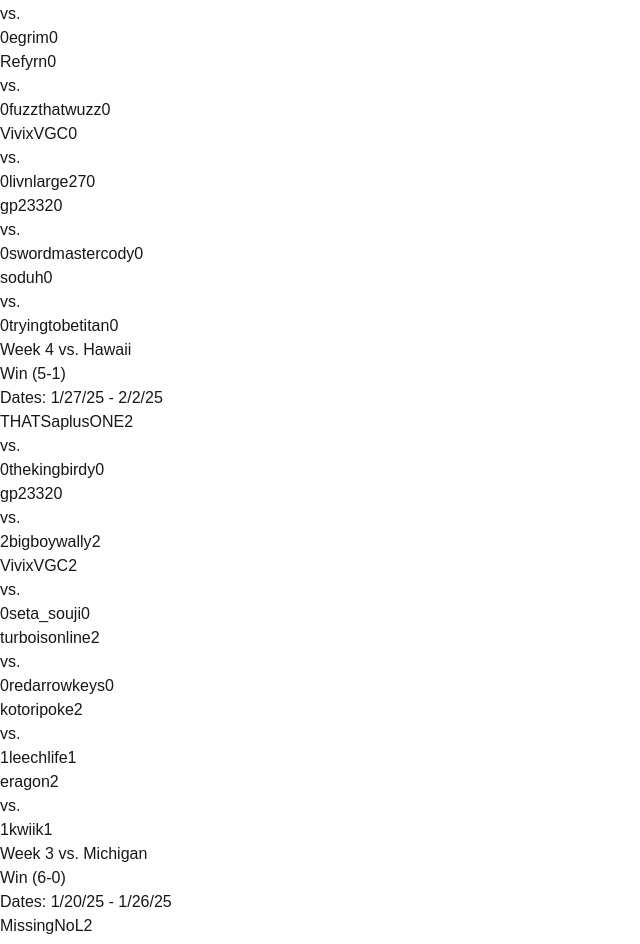
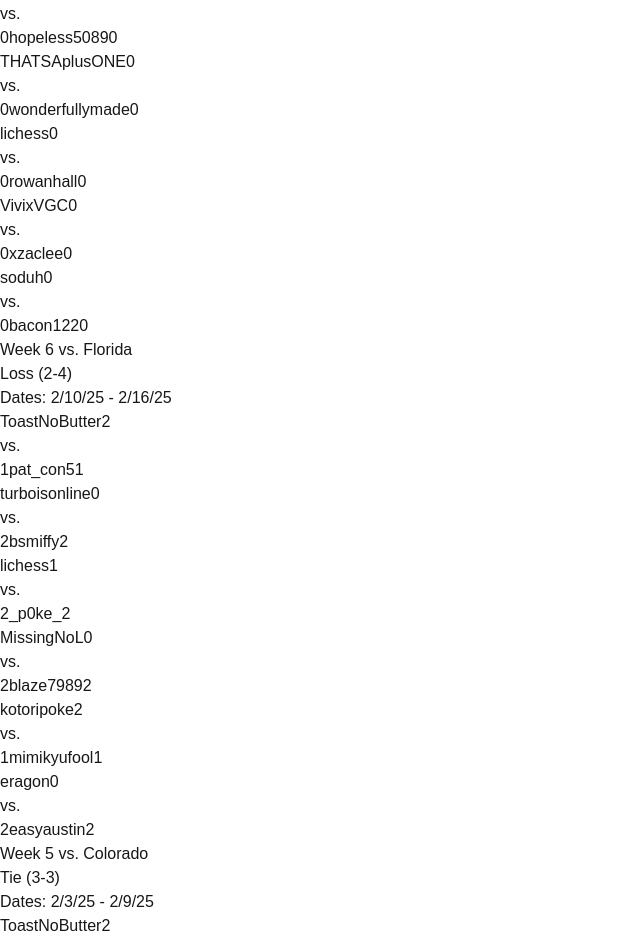
Before and after one commit to norcalvgc/norcal-uspl, a Next.js app: page / in a window 1280 px wide. Shown: the part 946-1890 px from the top of the page, without its empty margins (0-640 px from the left). Built offline with nearby package versions, Linux system fonts and the light colour scheme.

Commit message:
Update Week 5-7

```diff
--- a/src/app/data/players.tsx
+++ b/src/app/data/players.tsx
@@ -65,8 +65,8 @@
       {
         name: "Season 4",
         year: 2025,
-        matchRecord: "1-0",
-        battleRecord: "2-0",
+        matchRecord: "2-0",
+        battleRecord: "4-1",
       },
       {
         name: "Season 3",
@@ -183,8 +183,8 @@
       {
         name: "Season 4",
         year: 2025,
-        matchRecord: "1-1",
-        battleRecord: "2-3",
+        matchRecord: "2-1",
+        battleRecord: "4-4",
       },
     ]
   },
@@ -264,8 +264,8 @@
       {
         name: "Season 4",
         year: 2025,
-        matchRecord: "3-0",
-        battleRecord: "6-1",
+        matchRecord: "4-0",
+        battleRecord: "8-2",
       },
     ]
   },
@@ -277,8 +277,8 @@
       {
         name: "Season 4",
         year: 2025,
-        matchRecord: "0-0",
-        battleRecord: "0-0",
+        matchRecord: "0-1",
+        battleRecord: "1-2",
       },
       {
         name: "Season 3",
@@ -313,8 +313,8 @@
       {
         name: "Season 4",
         year: 2025,
-        matchRecord: "1-2",
-        battleRecord: "4-4",
+        matchRecord: "1-3",
+        battleRecord: "4-6",
       },
     ]
   },
@@ -398,8 +398,8 @@
       {
         name: "Season 4",
         year: 2025,
-        matchRecord: "0-0",
-        battleRecord: "0-0",
+        matchRecord: "0-1",
+        battleRecord: "0-2",
       },
     ]
   },
@@ -508,8 +508,8 @@
       {
         name: "Season 4",
         year: 2025,
-        matchRecord: "0-1",
-        battleRecord: "0-2",
+        matchRecord: "0-2",
+        battleRecord: "0-4",
       },
     ]
   },
@@ -549,8 +549,8 @@
       {
         name: "Season 4",
         year: 2025,
-        matchRecord: "2-1",
-        battleRecord: "5-3",
+        matchRecord: "4-1",
+        battleRecord: "9-4",
       },
       {
         name: "Season 3",
@@ -578,8 +578,8 @@
       {
         name: "Season 4",
         year: 2025,
-        matchRecord: "3-0",
-        battleRecord: "6-1",
+        matchRecord: "3-1",
+        battleRecord: "6-3",
       },
       {
         name: "Season 3",
@@ -599,8 +599,8 @@
       {
         name: "Season 4",
         year: 2025,
-        matchRecord: "2-1",
-        battleRecord: "5-3",
+        matchRecord: "2-2",
+        battleRecord: "5-5",
       },
     ]
   },
--- a/src/app/page.tsx
+++ b/src/app/page.tsx
@@ -62,7 +62,7 @@
               <div>
                 <h3 className="text-lg font-semibold mb-3 text-gray-800">Standing</h3>
                 <div className="grid gap-2">
-                  <p>Regular Season: 3-0-1</p>
+                  <p>Regular Season: 3-1-2</p>
                 </div>
               </div>
             </div>
@@ -97,52 +97,156 @@
         </section>
 
         <section className="w-full">
-          <h2 className="text-xl md:text-3xl font-bold text-center bg-gray-900 text-white py-3 rounded-t-lg">Week 5 vs. Colorado</h2>
+          <h2 className="text-xl md:text-3xl font-bold text-center bg-gray-900 text-white py-3 rounded-t-lg">Week 7 vs. Georgia</h2>
           <div className="bg-white shadow-md rounded-b-lg p-6 hover:shadow-lg transition-shadow">
-            {/* <p className="text-green-600 font-semibold mb-2">Win (5-1)</p> */}
-            <p className="text-gray-600 text-sm mb-4">Dates: 2/3/25 - 2/9/25</p>
+            {/* <p className="text-gray-600 font-semibold mb-2">Loss (2-4)</p> */}
+            <p className="text-gray-600 text-sm mb-4">Dates: 2/17/25 - 2/23/25</p>
             <div className="divide-y divide-gray-200">
               <MatchRow
-                norcalPlayer="ToastNoButter"
+                norcalPlayer="gp2332"
                 norcalScore={0}
-                opponentPlayer="miyagissbm"
+                opponentPlayer="dimsunlight"
                 opponentScore={0}
                 // isWin={true}
               />
               <MatchRow
-                norcalPlayer="Bobjoecarl"
+                norcalPlayer="eragon"
                 norcalScore={0}
-                opponentPlayer="egrim"
+                opponentPlayer="hopeless5089"
                 opponentScore={0}
                 // isLoss={true}
               />
               <MatchRow
-                norcalPlayer="Refyrn"
+                norcalPlayer="THATSAplusONE"
                 norcalScore={0}
-                opponentPlayer="fuzzthatwuzz"
+                opponentPlayer="wonderfullymade"
                 opponentScore={0}
-                // isWin={true}
+                // isLoss={true}
+              />
+              <MatchRow
+                norcalPlayer="lichess"
+                norcalScore={0}
+                opponentPlayer="rowanhall"
+                opponentScore={0}
+                // isLoss={true}
               />
               <MatchRow
                 norcalPlayer="VivixVGC"
                 norcalScore={0}
-                opponentPlayer="livnlarge27"
-                opponentScore={0}
-                // isWin={true}
-              />
-              <MatchRow
-                norcalPlayer="gp2332"
-                norcalScore={0}
-                opponentPlayer="swordmastercody"
+                opponentPlayer="xzaclee"
                 opponentScore={0}
                 // isWin={true}
               />
               <MatchRow
                 norcalPlayer="soduh"
                 norcalScore={0}
+                opponentPlayer="bacon122"
+                opponentScore={0}
+                // isLoss={true}
+              />
+            </div>
+          </div>
+        </section>
+
+        <section className="w-full">
+          <h2 className="text-xl md:text-3xl font-bold text-center bg-gray-900 text-white py-3 rounded-t-lg">Week 6 vs. Florida</h2>
+          <div className="bg-white shadow-md rounded-b-lg p-6 hover:shadow-lg transition-shadow">
+            <p className="text-gray-600 font-semibold mb-2">Loss (2-4)</p>
+            <p className="text-gray-600 text-sm mb-4">Dates: 2/10/25 - 2/16/25</p>
+            <div className="divide-y divide-gray-200">
+              <MatchRow
+                norcalPlayer="ToastNoButter"
+                norcalScore={2}
+                opponentPlayer="pat_con5"
+                opponentScore={1}
+                isWin={true}
+              />
+              <MatchRow
+                norcalPlayer="turboisonline"
+                norcalScore={0}
+                opponentPlayer="bsmiffy"
+                opponentScore={2}
+                isLoss={true}
+              />
+              <MatchRow
+                norcalPlayer="lichess"
+                norcalScore={1}
+                opponentPlayer="_p0ke_"
+                opponentScore={2}
+                isLoss={true}
+              />
+              <MatchRow
+                norcalPlayer="MissingNoL"
+                norcalScore={0}
+                opponentPlayer="blaze7989"
+                opponentScore={2}
+                isLoss={true}
+              />
+              <MatchRow
+                norcalPlayer="kotoripoke"
+                norcalScore={2}
+                opponentPlayer="mimikyufool"
+                opponentScore={1}
+                isWin={true}
+              />
+              <MatchRow
+                norcalPlayer="eragon"
+                norcalScore={0}
+                opponentPlayer="easyaustin"
+                opponentScore={2}
+                isLoss={true}
+              />
+            </div>
+          </div>
+        </section>
+
+        <section className="w-full">
+          <h2 className="text-xl md:text-3xl font-bold text-center bg-gray-900 text-white py-3 rounded-t-lg">Week 5 vs. Colorado</h2>
+          <div className="bg-white shadow-md rounded-b-lg p-6 hover:shadow-lg transition-shadow">
+            <p className="text-gray-600 font-semibold mb-2">Tie (3-3)</p>
+            <p className="text-gray-600 text-sm mb-4">Dates: 2/3/25 - 2/9/25</p>
+            <div className="divide-y divide-gray-200">
+              <MatchRow
+                norcalPlayer="ToastNoButter"
+                norcalScore={2}
+                opponentPlayer="miyagissbm"
+                opponentScore={0}
+                isWin={true}
+              />
+              <MatchRow
+                norcalPlayer="Bobjoecarl"
+                norcalScore={2}
+                opponentPlayer="egrim"
+                opponentScore={1}
+                isWin={true}
+              />
+              <MatchRow
+                norcalPlayer="Refyrn"
+                norcalScore={0}
+                opponentPlayer="fuzzthatwuzz"
+                opponentScore={2}
+                isLoss={true}
+              />
+              <MatchRow
+                norcalPlayer="VivixVGC"
+                norcalScore={0}
+                opponentPlayer="livnlarge27"
+                opponentScore={2}
+                isLoss={true}
+              />
+              <MatchRow
+                norcalPlayer="gp2332"
+                norcalScore={2}
+                opponentPlayer="swordmastercody"
+                opponentScore={1}
+                isWin={true}
+              />
+              <MatchRow
+                norcalPlayer="soduh"
+                norcalScore={0}
                 opponentPlayer="tryingtobetitan"
-                opponentScore={0}
-                // isWin={true}
+                opponentScore={2}
+                isLoss={true}
               />
             </div>
           </div>
```
